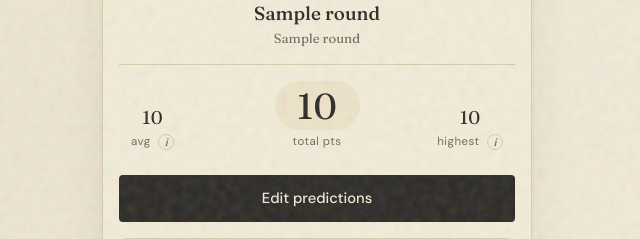
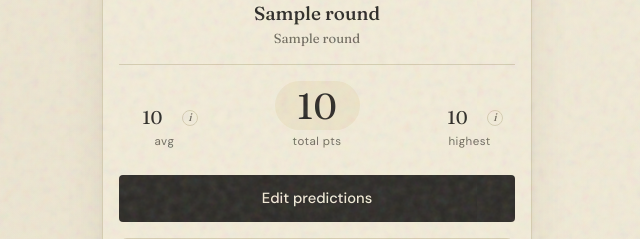
Before and after one commit to amiablealex/f1-predictions, a Flask app: page /round/1/1 in a window 1280 px wide. Shown: the part 132-371 px from the top of the page, without its empty margins (323-963 px from the left). Run offline with Flask 3, Linux system fonts and the light colour scheme; a user stored in the database is signed in; tables that the repository leaves empty hold one stand-in row (values such as "Sample post").

Commit message:
moved tooltip for avg and highest to be inline with number

```diff
--- a/app/static/css/main.css
+++ b/app/static/css/main.css
@@ -831,6 +831,11 @@ p { margin: 0 0 var(--space-3) 0; }
   justify-self: end;
   padding-right: var(--space-3);
 }
+.round-total__value {
+  display: inline-flex;
+  align-items: center;
+  gap: 4px;
+}
 .total-score-pill--primary {
   background: var(--c-surface-alt);
 }
--- a/app/templates/rounds/round.html
+++ b/app/templates/rounds/round.html
@@ -44,28 +44,29 @@
 <div class="round-total">
   {% if state.average_total_points is not none %}
     <div class="round-total__item round-total__item--secondary">
-      <span class="total-score-pill total-score-pill--medium">{{ state.average_total_points }}</span>
-      <span class="round-total__label">
-        Avg
+      <div class="round-total__value">
+        <span class="total-score-pill total-score-pill--medium">{{ state.average_total_points }}</span>
         <button type="button" class="tooltip-trigger"
                 aria-label="What is this?" aria-expanded="false"
                 data-tooltip="Average score of all players for this round.">i</button>
-      </span>
+      </div>
+      <span class="round-total__label">Avg</span>
     </div>
   {% endif %}
+
   <div class="round-total__item round-total__item--primary">
     <span class="total-score-pill total-score-pill--big total-score-pill--primary">{{ state.total_points }}</span>
     <span class="round-total__label">Total pts</span>
   </div>
   {% if state.highest_total_points is not none %}
     <div class="round-total__item round-total__item--tertiary">
-      <span class="total-score-pill total-score-pill--medium">{{ state.highest_total_points }}</span>
-      <span class="round-total__label">
-        Highest
+      <div class="round-total__value">
+        <span class="total-score-pill total-score-pill--medium">{{ state.highest_total_points }}</span>
         <button type="button" class="tooltip-trigger"
                 aria-label="What is this?" aria-expanded="false"
                 data-tooltip="Highest score of any player for this round.">i</button>
-      </span>
+      </div>
+      <span class="round-total__label">Highest</span>
     </div>
   {% endif %}
 </div>
```
